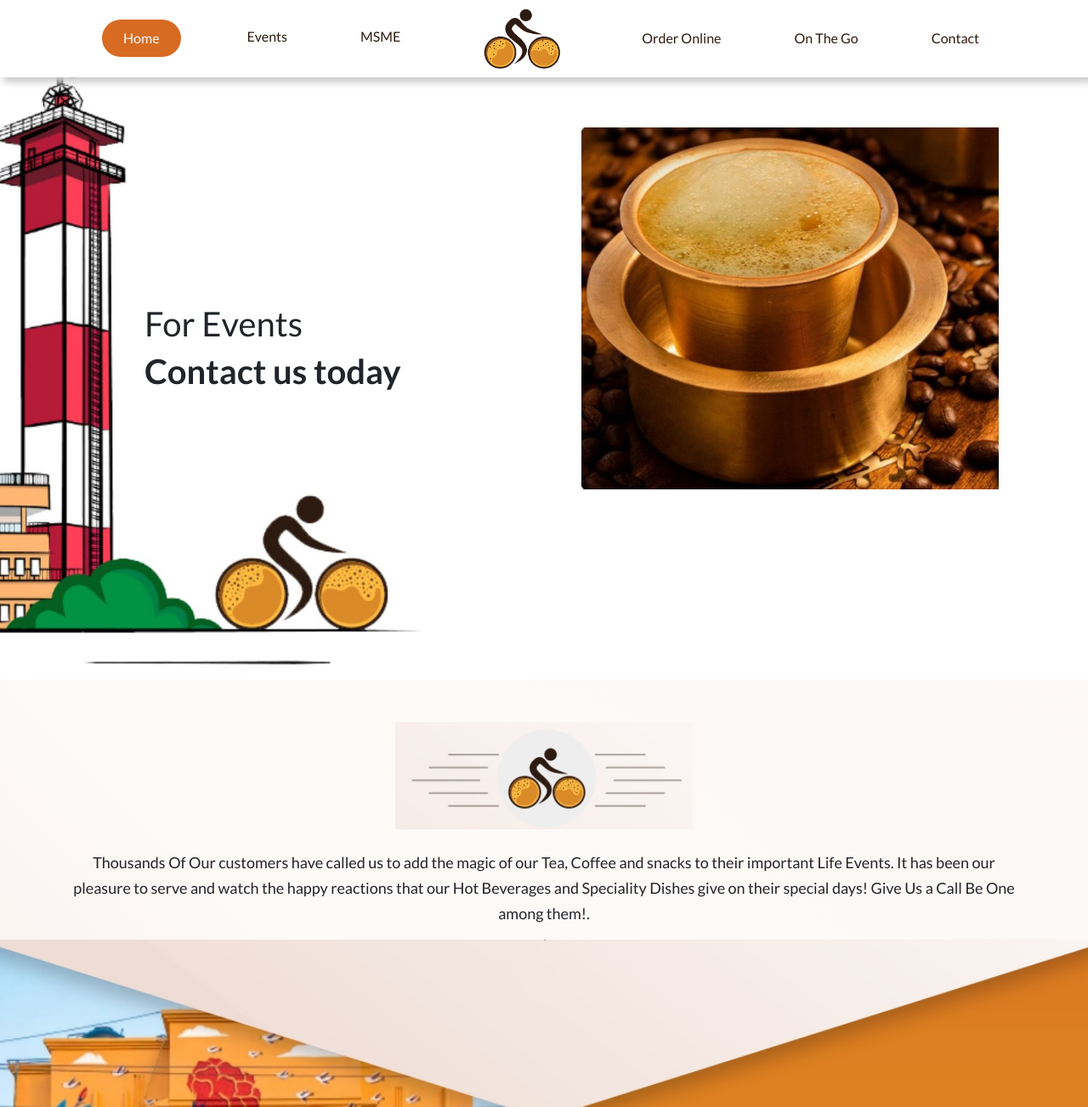
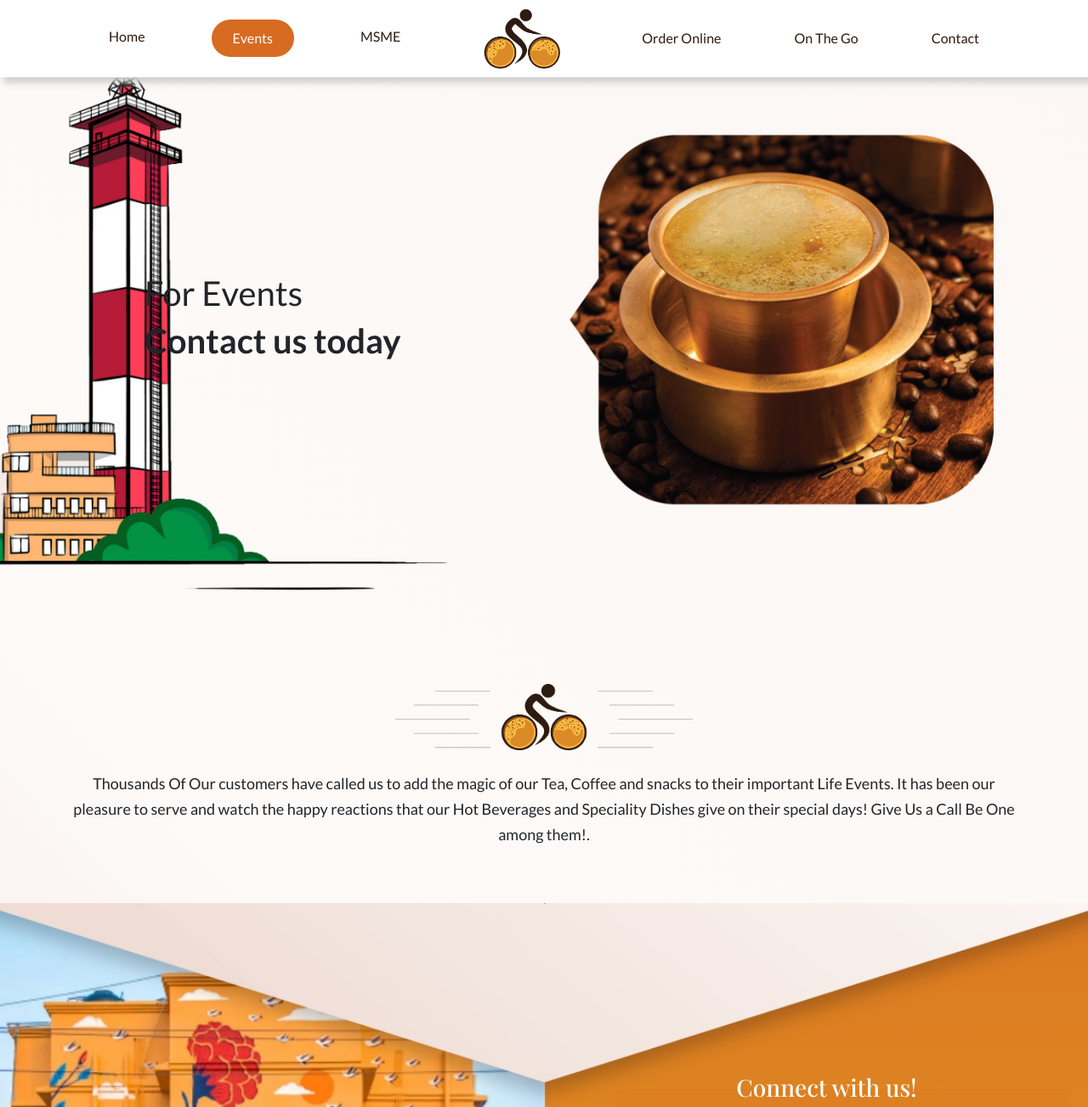
Before and after one commit to mrlsiva/teewheeler, a PHP site: page /for-events.php in a window 1280 px wide. Shown: the top 1303 px of the page at 85% size. Run offline with PHP 8.4, Linux system fonts and the light colour scheme; some libraries are stand-ins or nearby versions; some web fonts are replaced.

Commit message:
img, favicon & nav active updated

```diff
--- a/css/mystyle.css
+++ b/css/mystyle.css
@@ -332,16 +332,15 @@ a:hover {
 
 .event-header {
 	width: 100%;
-	height: 800px;
-  background-image: url(../img/event-bg.jpg);
-	background-size: cover;
-  background-position: center;
-  padding: 150px 15px;
+	background-image: url(../img/tower.png);
+	background-size: contain;
+	background-position: left center;
+	background-repeat: no-repeat;
+	padding: 150px 15px;
 }
 
 .event-header-col-pad{
 	padding-left: 100px;
-	padding-top: 100px;
 }
 
 
@@ -693,7 +692,6 @@ a:hover {
 }
 
 @media screen and (min-width: 320px) and (max-width: 991px) {
-
 	.navbar-lg {
 		padding-top: 0rem;
 		padding-bottom: 0rem;
@@ -970,6 +968,11 @@ a:hover {
 	  padding-bottom: 30px;
 	}
 
+	.event-header {
+		background-image: none;
+		padding-bottom: 50px;
+	}
+
 }
 
 @media screen and (min-width: 993px) and (max-width: 1680px) {
@@ -984,25 +987,3 @@ a:hover {
 	}
 
 }
-
-
-/*
-     FILE ARCHIVED ON 13:08:10 Feb 23, 2023 AND RETRIEVED FROM THE
-     INTERNET ARCHIVE ON 09:46:29 Apr 04, 2024.
-     JAVASCRIPT APPENDED BY WAYBACK MACHINE, COPYRIGHT INTERNET ARCHIVE.
-
-     ALL OTHER CONTENT MAY ALSO BE PROTECTED BY COPYRIGHT (17 U.S.C.
-     SECTION 108(a)(3)).
-*/
-/*
-playback timings (ms):
-  captures_list: 0.57
-  exclusion.robots: 0.144
-  exclusion.robots.policy: 0.136
-  cdx.remote: 0.055
-  esindex: 0.007
-  LoadShardBlock: 64.513 (3)
-  PetaboxLoader3.datanode: 44.99 (4)
-  load_resource: 70.814
-  PetaboxLoader3.resolve: 33.12
-*/
--- a/for-events.php
+++ b/for-events.php
@@ -4,6 +4,7 @@
       <meta charset="utf-8">
       <meta name="viewport" content="width=device-width, initial-scale=1, shrink-to-fit=no">
       <title>Tea Wheeler</title>
+	  <link rel="icon" type="image/x-icon" href="img/favicon.png">
       <link href="https://fonts.googleapis.com/css2?family=Lato:wght@400;700;900&display=swap" rel="stylesheet">
       <link href="https://fonts.googleapis.com/css2?family=Roboto:wght@400;500&display=swap" rel="stylesheet">
       <link href="https://fonts.googleapis.com/css2?family=Poppins:wght@500&display=swap" rel="stylesheet">
@@ -158,10 +159,10 @@
                <!-- Navbar nav -->
                <ul class="navbar-nav">
                   <li class="nav-item">
-                     <a class="nav-link active" href="index.php">Home</a>
+                     <a class="nav-link " href="index.php">Home</a>
                   </li>
                   <li class="nav-item">
-                     <a class="nav-link " href="for-events.php">Events</a>
+                     <a class="nav-link active" href="for-events.php">Events</a>
                   </li>
                   <li class="nav-item">
                      <a class="nav-link " href="msme.php">MSME</a>
@@ -209,7 +210,7 @@
          </div>
 
          </section>-->
-         <section class="event-header" >
+        <section class="event-header" >
           <div class="container">
           <div class="row align-items-center">
               <div class="col-md-6 event-header-col-pad">
@@ -217,17 +218,17 @@
                 <h1 style="font-weight: 600;">Contact us today</h1>
               </div>
               <div class="col-md-6">
-                <img src="img/coffee.jpg" alt="coffee" class="img-fluid">
+                <img src="img/coffee.png" alt="coffee" class="img-fluid">
               </div>
           </div>
           </div>
       </section>
       <section>
-         <div class="container pt-50">
+         <div class="container pt-50 pb-50">
             <div class="row">
                <div class="col-md-4"></div>
                <div class="col-md-4" align="center">
-                  <img src="img/event-tea.png" alt="1" class="img-fluid" height="120"/>
+                  <img src="img/cycle.png" alt="1" class="img-fluid" height="120"/>
                </div>
                <div class="col-md-4"></div>
                <div class="col-md-12 pt-4">
--- a/index.php
+++ b/index.php
@@ -4,12 +4,11 @@
     <meta charset="utf-8">
     <meta name="viewport" content="width=device-width, initial-scale=1, shrink-to-fit=no">
     <title>Tea Wheeler</title>
-
+	<link rel="icon" type="image/x-icon" href="img/favicon.png">
 	<link href="https://fonts.googleapis.com/css2?family=Lato:wght@400;700;900&display=swap" rel="stylesheet">
 	<link href="https://fonts.googleapis.com/css2?family=Roboto:wght@400;500&display=swap" rel="stylesheet">
 	<link href="https://fonts.googleapis.com/css2?family=Poppins:wght@500&display=swap" rel="stylesheet">
 	<link href="https://fonts.googleapis.com/css2?family=Playfair+Display:ital,wght@0,400..900;1,400..900&display=swap" rel="stylesheet">
-
     <link rel="stylesheet" type="text/css" href="css/banner-styles.css">
     <link rel="stylesheet" type="text/css" href="css/iconochive.css?v=qtvMKcIJ">
     <link rel="stylesheet" href="css/bootstrap.min.css" type="text/css">
--- a/msme.php
+++ b/msme.php
@@ -4,6 +4,7 @@
       <meta charset="utf-8">
       <meta name="viewport" content="width=device-width, initial-scale=1, shrink-to-fit=no">
       <title>Tea Wheeler</title>
+	  <link rel="icon" type="image/x-icon" href="img/favicon.png">
       <link href="https://fonts.googleapis.com/css2?family=Lato:wght@400;700;900&display=swap" rel="stylesheet">
       <link href="https://fonts.googleapis.com/css2?family=Roboto:wght@400;500&display=swap" rel="stylesheet">
       <link href="https://fonts.googleapis.com/css2?family=Poppins:wght@500&display=swap" rel="stylesheet">
@@ -158,13 +159,13 @@
                <!-- Navbar nav -->
                <ul class="navbar-nav">
                   <li class="nav-item">
-                     <a class="nav-link active" href="index.php">Home</a>
+                     <a class="nav-link " href="index.php">Home</a>
                   </li>
                   <li class="nav-item">
                      <a class="nav-link " href="for-events.php">Events</a>
                   </li>
                   <li class="nav-item">
-                     <a class="nav-link " href="msme.php">MSME</a>
+                     <a class="nav-link active" href="msme.php">MSME</a>
                   </li>
                </ul>
                <!-- Navbar brand -->
--- a/on-the-go.php
+++ b/on-the-go.php
@@ -4,6 +4,7 @@
       <meta charset="utf-8">
       <meta name="viewport" content="width=device-width, initial-scale=1, shrink-to-fit=no">
       <title>Tea Wheeler</title>
+	  <link rel="icon" type="image/x-icon" href="img/favicon.png">
       <link href="https://fonts.googleapis.com/css2?family=Lato:wght@400;700;900&display=swap" rel="stylesheet">
       <link href="https://fonts.googleapis.com/css2?family=Roboto:wght@400;500&display=swap" rel="stylesheet">
       <link href="https://fonts.googleapis.com/css2?family=Poppins:wght@500&display=swap" rel="stylesheet">
@@ -157,7 +158,7 @@
                <!-- Navbar nav -->
                <ul class="navbar-nav">
                   <li class="nav-item">
-                     <a class="nav-link active" href="index.php">Home</a>
+                     <a class="nav-link " href="index.php">Home</a>
                   </li>
                   <li class="nav-item">
                      <a class="nav-link " href="for-events.php">Events</a>
@@ -177,7 +178,7 @@
                      <a class="nav-link " href="order-online.php">Order Online</a>
                   </li>
                   <li class="nav-item">
-                     <a class="nav-link " href="on-the-go.php">On The Go</a>
+                     <a class="nav-link active" href="on-the-go.php">On The Go</a>
                   </li>
                   <li class="nav-item">
                      <a class="nav-link " href="contact.php">Contact</a>
--- a/order-online.php
+++ b/order-online.php
@@ -4,6 +4,7 @@
       <meta charset="utf-8">
       <meta name="viewport" content="width=device-width, initial-scale=1, shrink-to-fit=no">
       <title>Tea Wheeler</title>
+	  <link rel="icon" type="image/x-icon" href="img/favicon.png">
       <link href="https://fonts.googleapis.com/css2?family=Lato:wght@400;700;900&display=swap" rel="stylesheet">
       <link href="https://fonts.googleapis.com/css2?family=Roboto:wght@400;500&display=swap" rel="stylesheet">
       <link href="https://fonts.googleapis.com/css2?family=Poppins:wght@500&display=swap" rel="stylesheet">
@@ -157,7 +158,7 @@
                <!-- Navbar nav -->
                <ul class="navbar-nav">
                   <li class="nav-item">
-                     <a class="nav-link active" href="index.php">Home</a>
+                     <a class="nav-link " href="index.php">Home</a>
                   </li>
                   <li class="nav-item">
                      <a class="nav-link " href="for-events.php">Events</a>
@@ -174,7 +175,7 @@
                <!-- Navbar nav -->
                <ul class="navbar-nav">
                   <li class="nav-item">
-                     <a class="nav-link " href="order-online.php">Order Online</a>
+                     <a class="nav-link active" href="order-online.php">Order Online</a>
                   </li>
                   <li class="nav-item">
                      <a class="nav-link " href="on-the-go.php">On The Go</a>
```
Also changed, not shown: contact.php (+3 -4 lines), img/coffee.png (added), img/coffee_1.jpg (renamed from img/coffee.jpg), img/cycle.png (added), img/favicon.png (added), img/tower.png (added).
